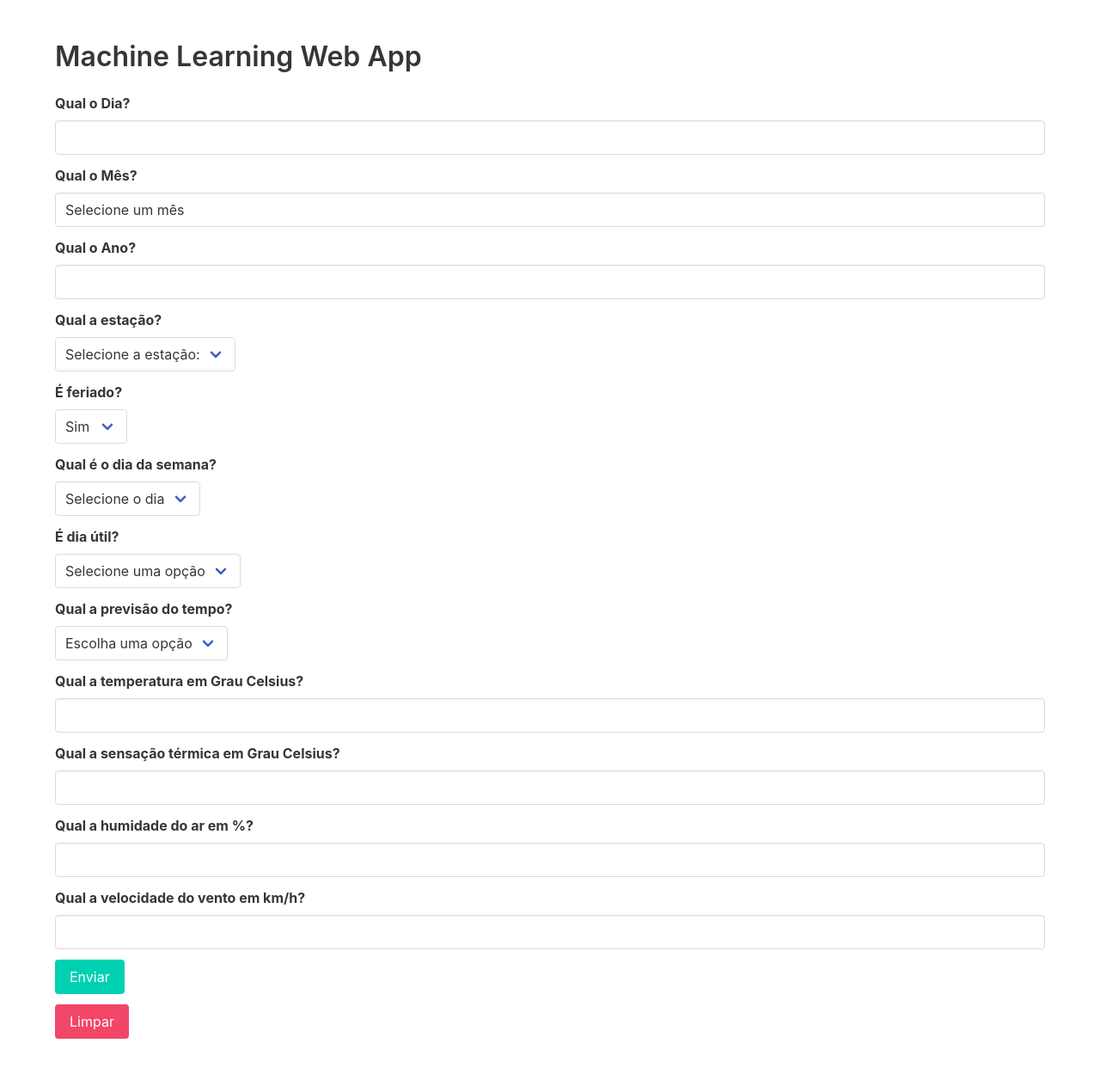
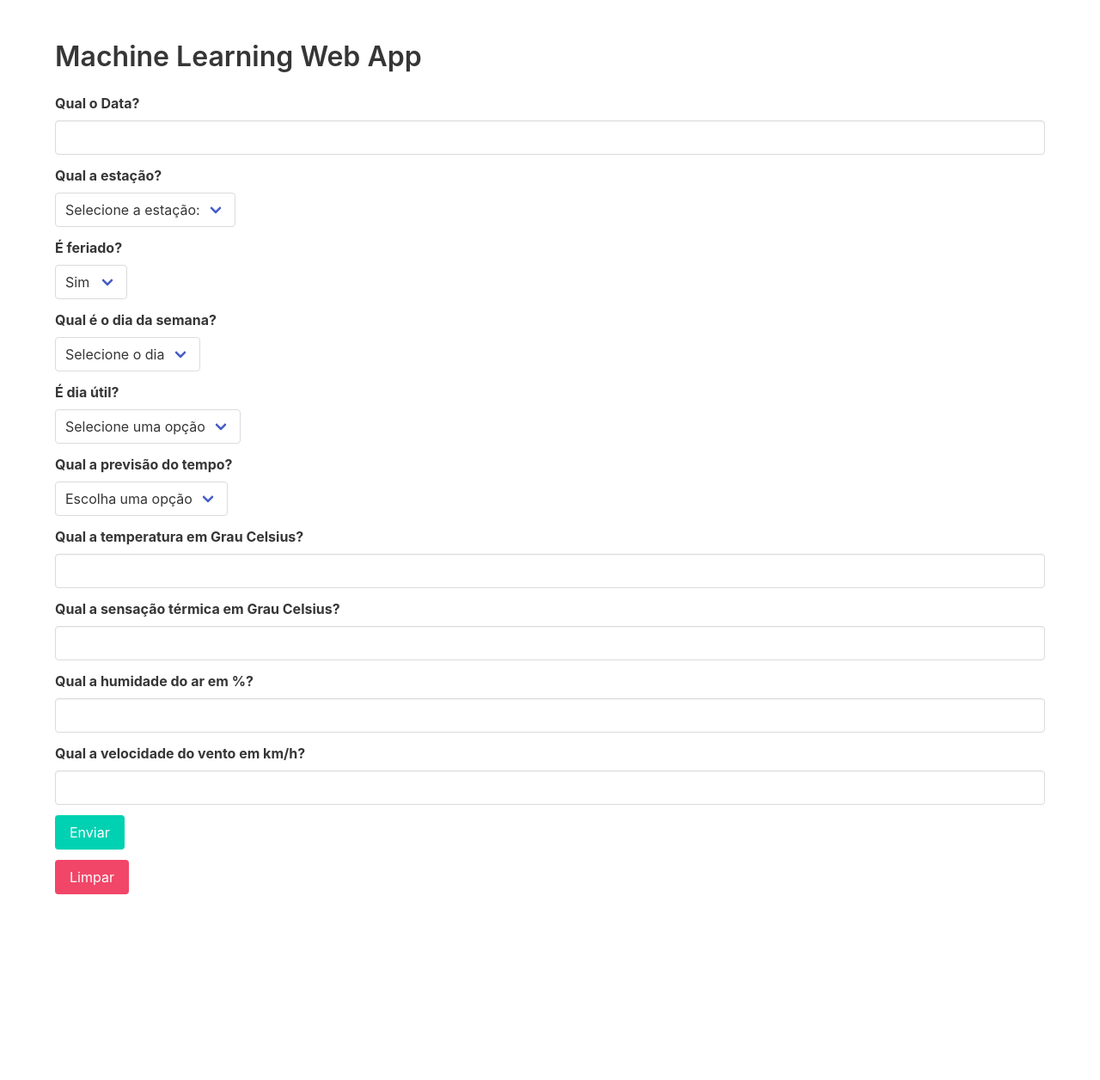
Before and after one commit to miltonvo/mlwebapp, a Flask app: page / in a window 1280 px wide. Shown: the whole page at 86% size. After the commit the page ends 1040 px from the top, so only its background shows below. Run offline with Flask 3, Linux system fonts and the light colour scheme; some libraries are stand-ins or nearby versions.

Commit message:
Update index.html

```diff
--- a/templates/index.html
+++ b/templates/index.html
@@ -4,6 +4,10 @@
     <meta charset="UTF-8">
     <title>Machine Learning Web App</title>
     <link rel="stylesheet" href="https://cdnjs.cloudflare.com/ajax/libs/bulma/0.9.3/css/bulma.min.css">
+    <link rel="stylesheet" href="https://code.jquery.com/ui/1.13.1/themes/smoothness/jquery-ui.css">
+    <script src="https://code.jquery.com/jquery-3.6.0.min.js"></script>
+    <script src="https://code.jquery.com/ui/1.13.1/jquery-ui.min.js"></script>
+
   </head>
   <body>
     <section class="section">
@@ -11,37 +15,9 @@
         <h1 class="title">Machine Learning Web App</h1>
         <form id="myForm" method="POST" action="/predict_azure">
             <div class="field">
-                <label class="label" for="day">Qual o Dia?</label>
+                <label class="label" for="data">Qual o Data?</label>
                 <div class="control">
-                  <input class="input" type="number" id="day" name="day" min="1" max="31" required>
-                </div>
-              </div>
-
-              <div class="field">
-                <label class="label" for="month">Qual o Mês?</label>
-                <div class="control">
-                  <select class="input" id="month" name="month" required>
-                    <option value="">Selecione um mês</option>
-                    <option value="1">Janeiro</option>
-                    <option value="2">Fevereiro</option>
-                    <option value="3">Março</option>
-                    <option value="4">Abril</option>
-                    <option value="5">Maio</option>
-                    <option value="6">Junho</option>
-                    <option value="7">Julho</option>
-                    <option value="8">Agosto</option>
-                    <option value="9">Setembro</option>
-                    <option value="10">Outubro</option>
-                    <option value="11">Novembro</option>
-                    <option value="12">Dezembro</option>
-                  </select>
-                </div>
-              </div>
-
-              <div class="field">
-                <label class="label" for="year">Qual o Ano?</label>
-                <div class="control">
-                  <input class="input" type="number" id="year" name="year" min="1900" max="2099" required>
+                  <input class="input datepicker" type="text" id="day" name="day" required>
                 </div>
               </div>
 
@@ -184,6 +160,12 @@
           // Envie o formulário
           this.submit();
         }
+
+        $(document).ready(function() {
+          $(".datepicker").datepicker({
+            dateFormat: "dd/mm/yy"
+          });
+        });
       </script>
 
 
```
